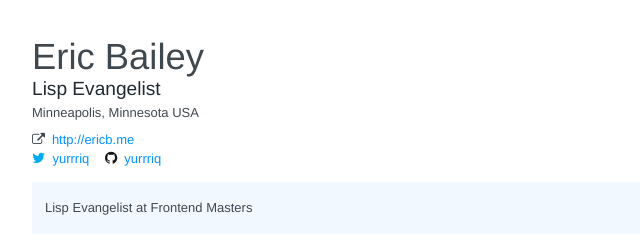
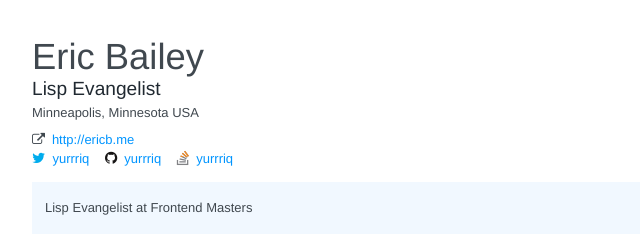
Before and after one commit to yurrriq/resume, a website: page docs/index.html in a window 1280 px wide. Shown: the top 240 px of the page, 198-838 px from the left. Drawn offline with Linux system fonts and the light colour scheme.

Commit message:
Add back 'stack overflow' profile

```diff
--- a/docs/index.html
+++ b/docs/index.html
@@ -46,6 +46,14 @@ USA
 <span class="fa fa-github github social"></span>
 <span class="url">
 <a href="https://github.com/yurrriq">yurrriq</a>
+</span>
+</div>
+</div>
+<div class="item">
+<div class="username">
+<span class="fa fa-stack-overflow stack-overflow social"></span>
+<span class="url">
+<a href="https://stackoverflow.com/users/1793234/yurrriq">yurrriq</a>
 </span>
 </div>
 </div>
--- a/resume.json
+++ b/resume.json
@@ -21,6 +21,11 @@
         "network": "GitHub",
         "username": "yurrriq",
         "url": "https://github.com/yurrriq"
+      },
+      {
+        "network": "stack overflow",
+        "username": "yurrriq",
+        "url": "https://stackoverflow.com/users/1793234/yurrriq"
       }]
   },
   "work": [
```
